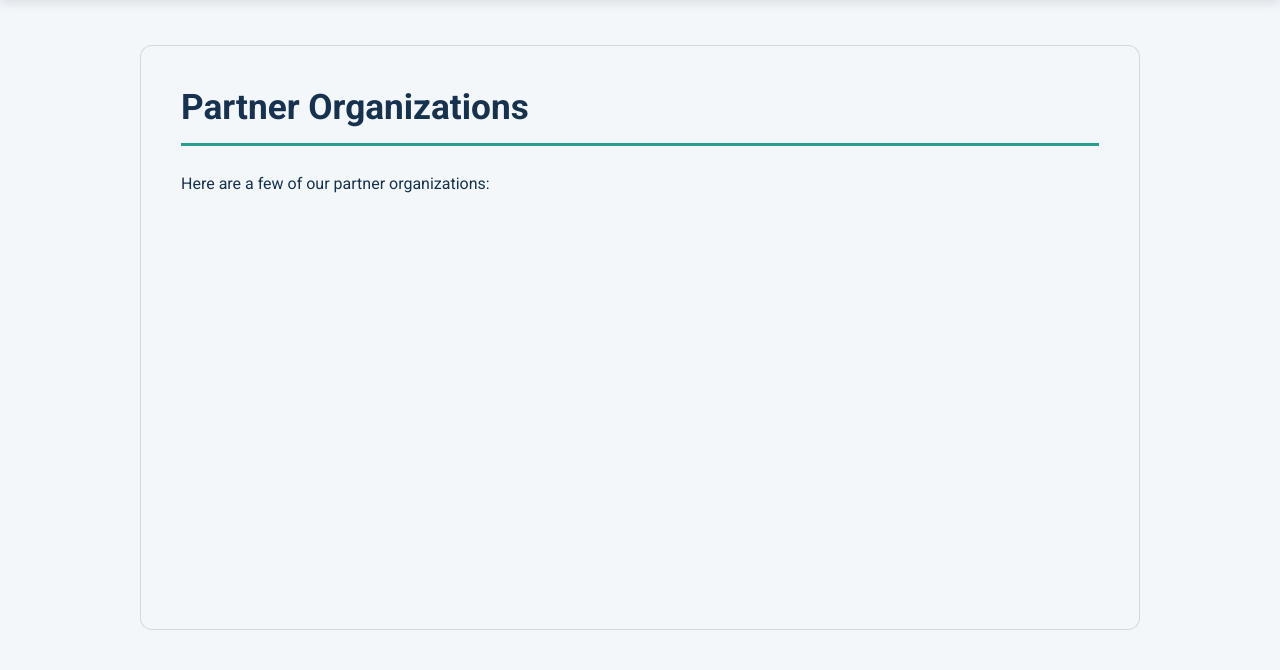
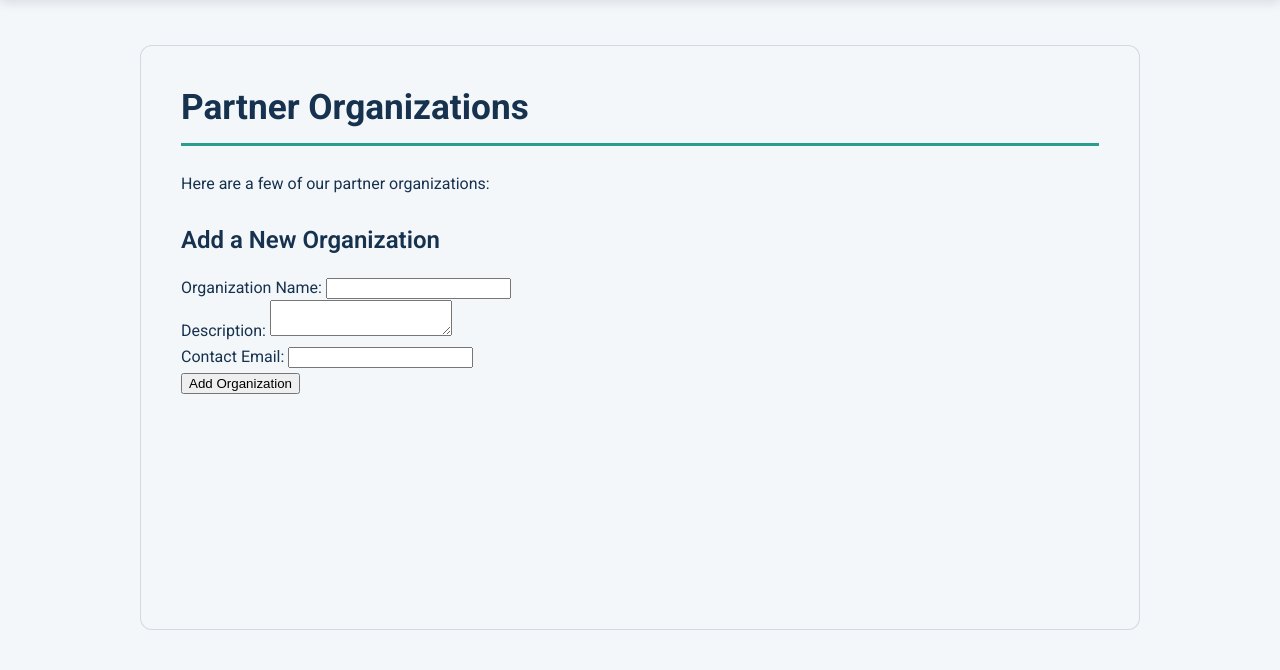
Before and after one commit to braulio-v/CSE340-course-repo, a Node server app: page /organizations in a window 1280 px wide. Shown: the part 62-732 px from the top of the page. Run offline with Node 20, Linux system fonts and the light colour scheme; data that the repository does not hold is empty.

Commit message:
Implement sessions and flash messages

```diff
--- a/package.json
+++ b/package.json
@@ -22,6 +22,7 @@
   "dependencies": {
     "ejs": "^7.0.2",
     "express": "^5.3.0",
+    "express-session": "^1.19.0",
     "pg": "^8.23.1"
   },
   "devDependencies": {
--- a/server.js
+++ b/server.js
@@ -1,8 +1,12 @@
+import flash from './src/middleware/flash.js';
+import session from 'express-session';
 import express from 'express';
 import { fileURLToPath } from 'url';
 import path from 'path';
 import { testConnection } from './src/models/db.js';
 import router from './src/routes.js';
+
+const SESSION_SECRET = process.env.SESSION_SECRET;
 
 // Define the application environment
 const NODE_ENV = process.env.NODE_ENV?.toLowerCase() || 'production';
@@ -21,6 +25,22 @@ app.set('view engine', 'ejs');
 // Tell Express where to find templates
 app.set('views', path.join(__dirname, 'src/views'));
 
+
+// Set up session management
+app.use(session({
+    secret: SESSION_SECRET,
+    resave: false,
+    saveUninitialized: true,
+    cookie: {
+        maxAge: 60 * 60 * 1000
+    }
+}));
+
+// Use flash message middleware
+app.use(flash);
+
+// Parse form data submitted through POST requests
+app.use(express.urlencoded({ extended: true }));
 /**
   * Configure Express middleware
   */
--- a/src/controllers/organizations.js
+++ b/src/controllers/organizations.js
@@ -1,7 +1,8 @@
 // Import the Model function
 import {
     getAllOrganizations,
-    getOrganizationDetails
+    getOrganizationDetails,
+    createOrganization
 } from '../models/organizations.js';
 
 const showOrganizationsPage = async (req, res, next) => {
@@ -35,8 +36,30 @@ const showOrganizationDetailsPage = async (req, res, next) => {
         next(error);
     }
 };
+const processNewOrganizationForm = async (req, res, next) => {
+    try {
+        const { name, description, contactEmail } = req.body;
+
+        const logoFilename = 'placeholder-logo.png';
+
+        const organizationId = await createOrganization(
+            name,
+            description,
+            contactEmail,
+            logoFilename
+        );
+
+        req.flash('success', 'Organization added successfully!');
+
+        res.redirect(`/organization/${organizationId}`);
+    } catch (error) {
+        next(error);
+    }
+};
+
 
 export {
     showOrganizationsPage,
-    showOrganizationDetailsPage
+    showOrganizationDetailsPage,
+    processNewOrganizationForm
 };
--- a/src/models/organizations.js
+++ b/src/models/organizations.js
@@ -35,7 +35,28 @@ const getOrganizationDetails = async (id) => {
     return result.rows.length > 0 ? result.rows[0] : null;
 };
 
+const createOrganization = async (name, description, contactEmail, logoFilename) => {
+    const query = `
+        INSERT INTO public.organization (
+            name,
+            description,
+            contact_email,
+            logo_filename
+        )
+        VALUES ($1, $2, $3, $4)
+        RETURNING organization_id;
+    `;
+
+    const queryParams = [name, description, contactEmail, logoFilename];
+
+    const result = await db.query(query, queryParams);
+
+    return result.rows[0].organization_id;
+};
+
+
 export {
     getAllOrganizations,
-    getOrganizationDetails
+    getOrganizationDetails,
+    createOrganization
 };
--- a/src/routes.js
+++ b/src/routes.js
@@ -1,7 +1,7 @@
 import express from 'express';
 
 import { showHomePage } from './controllers/index.js';
-import { showOrganizationsPage, showOrganizationDetailsPage } from './controllers/organizations.js';
+import { showOrganizationsPage, showOrganizationDetailsPage, processNewOrganizationForm } from './controllers/organizations.js';
 import { showProjectsPage, showProjectDetailsPage } from './controllers/projects.js';
 import { showCategoriesPage, showCategoryDetailsPage } from './controllers/categories.js';
 import { testErrorPage } from './controllers/errors.js';
@@ -11,6 +11,7 @@ const router = express.Router();
 router.get('/', showHomePage);
 router.get('/organizations', showOrganizationsPage);
 router.get('/organization/:id', showOrganizationDetailsPage);
+router.post('/organization', processNewOrganizationForm);
 router.get('/projects', showProjectsPage);
 router.get('/project/:id', showProjectDetailsPage);
 router.get('/categories', showCategoriesPage);
--- a/src/views/organizations.ejs
+++ b/src/views/organizations.ejs
@@ -11,6 +11,40 @@
                 </li>
             <% }); %>
         </ul>
+        <h2>Add a New Organization</h2>
+
+<form action="/organization" method="POST">
+    <div>
+        <label for="name">Organization Name:</label>
+        <input
+            type="text"
+            id="name"
+            name="name"
+            required
+        >
+    </div>
+
+    <div>
+        <label for="description">Description:</label>
+        <textarea
+            id="description"
+            name="description"
+            required
+        ></textarea>
+    </div>
+
+    <div>
+        <label for="contactEmail">Contact Email:</label>
+        <input
+            type="email"
+            id="contactEmail"
+            name="contactEmail"
+            required
+        >
+    </div>
+
+    <button type="submit">Add Organization</button>
+</form>
     </main>
 
 <%- include('partials/footer') %>
--- a/src/views/partials/header.ejs
+++ b/src/views/partials/header.ejs
@@ -19,3 +19,14 @@
             <li><a href="/categories">Categories</a></li>
         </ul>
     </nav>
+    <% const messages = flash(); %>
+
+    <% Object.keys(messages).forEach(type => { %>
+        <% if (messages[type].length > 0) { %>
+            <div class="alert <%= type %>">
+                <% messages[type].forEach(msg => { %>
+                    <p><%= msg %></p>
+                <% }); %>
+            </div>
+        <% } %>
+    <% }); %>
```
Also changed, not shown: public/css/main.css (+32 -0 lines), src/middleware/flash.js (added, +97 -0 lines), 1 other file.
